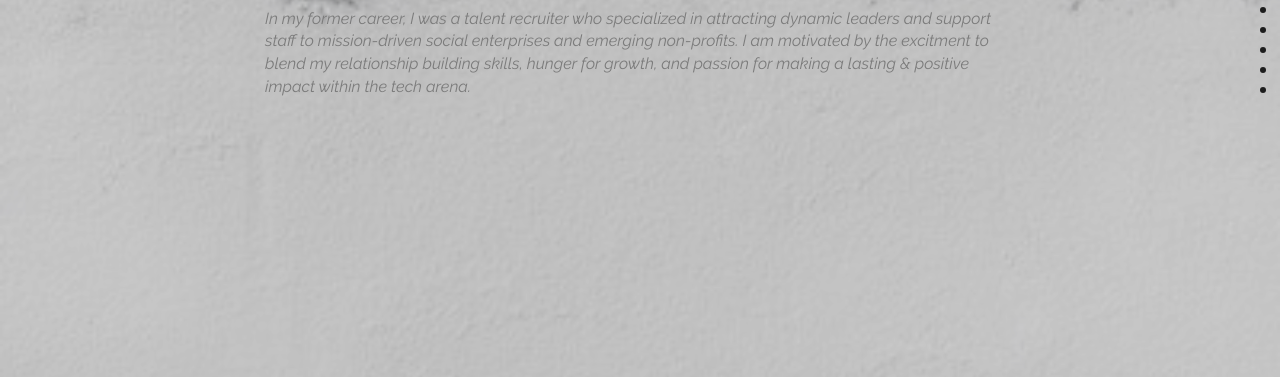
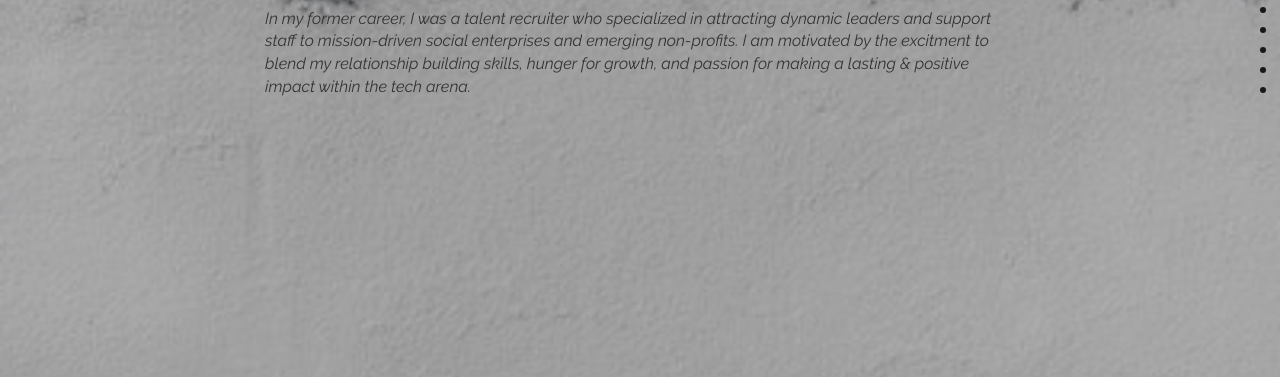
Before and after one commit to ndotlara/ndotlara.github.io, a website: page index.html in a window 1280 px wide. Shown: the part 423-800 px from the top of the page. Drawn offline with nearby package versions, Linux system fonts and the light colour scheme; a web font is replaced by a local one.

Commit message:
fixing image opacity

```diff
--- a/css/custom.css
+++ b/css/custom.css
@@ -8,6 +8,5 @@
   background-position: center;
   background-repeat: no-repeat;
   background-size: cover;
-  opacity: .65;
   position: relative;
 }
```
